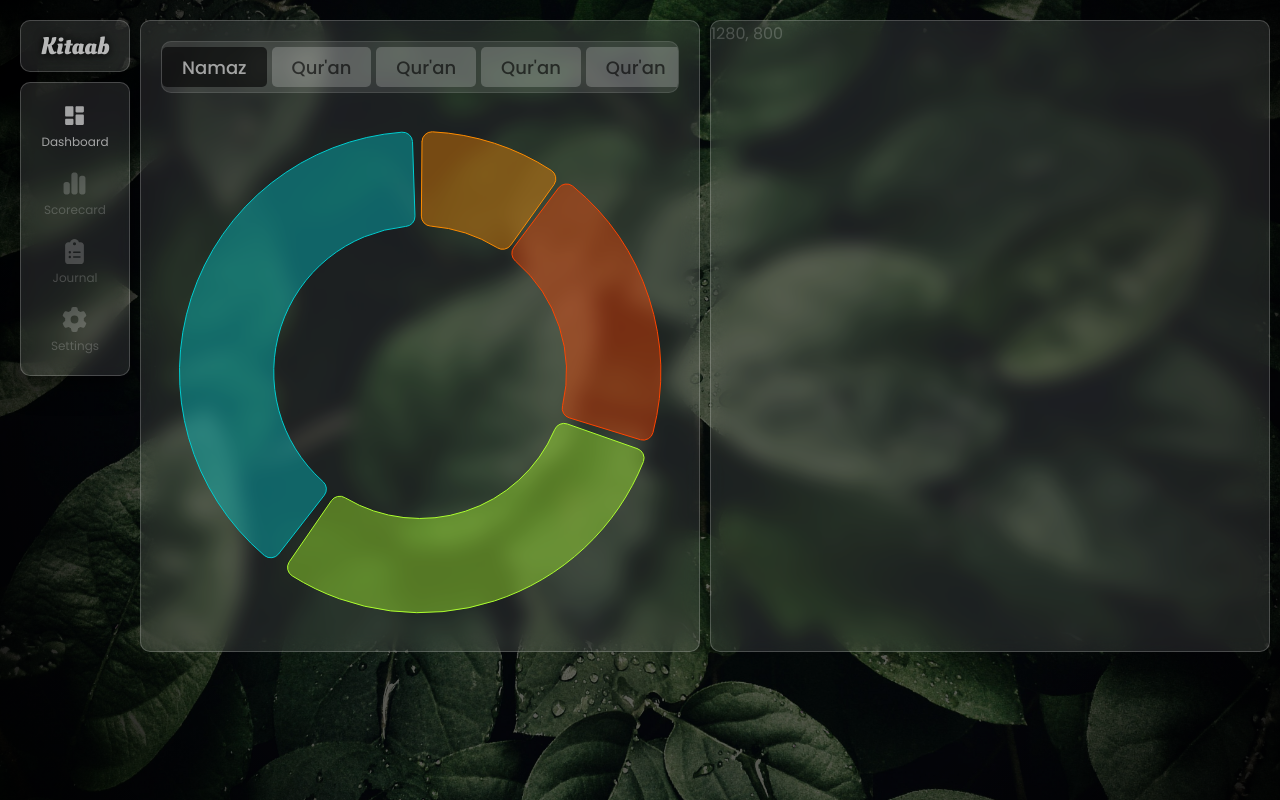
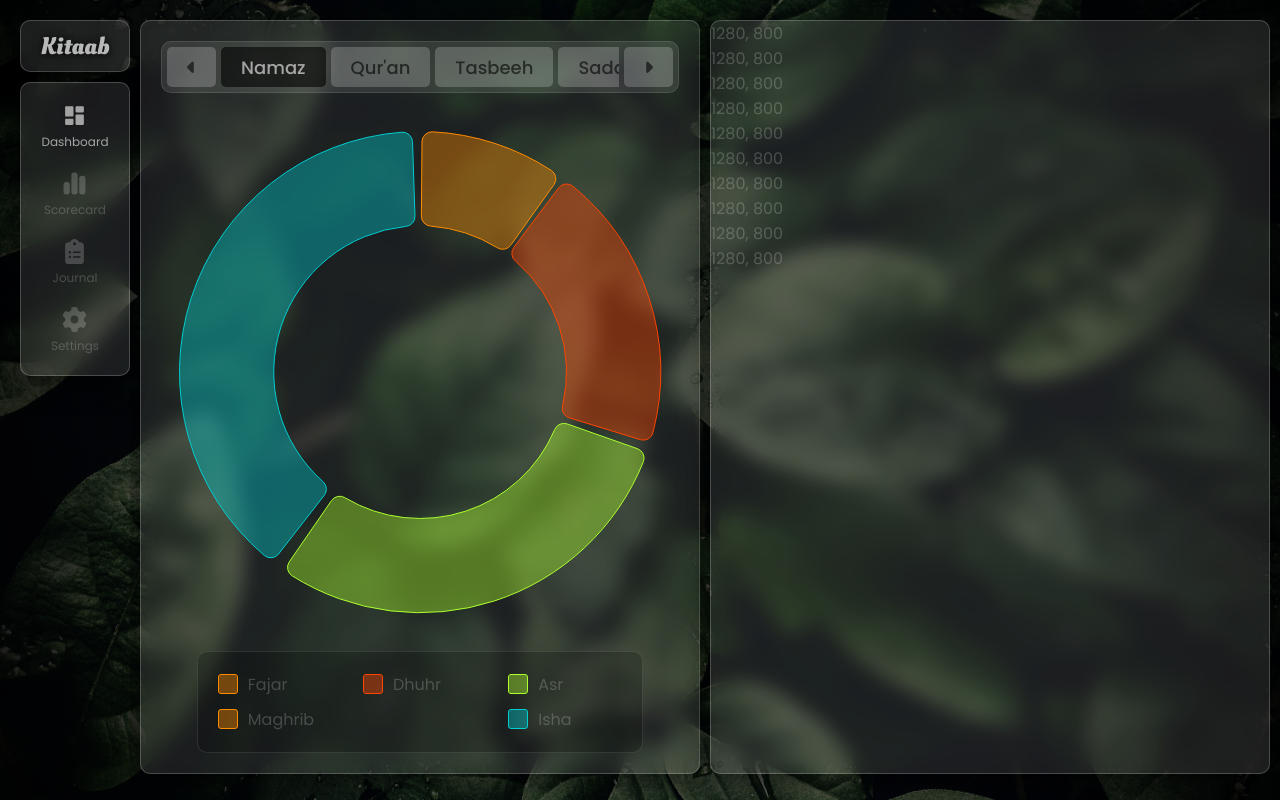
Before and after one commit to Hashir789/abc, a React (Vite) app: page /dashboard in a window 1280 px wide. Built offline with nearby package versions, Linux system fonts and the light colour scheme.

Commit message:
twenty-third commit

```diff
--- a/src/App.css
+++ b/src/App.css
@@ -11,7 +11,7 @@
 .layout-main {
     width: calc(100vw - 130px);
 }
-@media (max-width: 600px) {
+@media (orientation: portrait) {
     .layout-container {
         display: flex;
         flex-direction: column-reverse;
--- a/src/components/Card/Card.css
+++ b/src/components/Card/Card.css
@@ -7,9 +7,8 @@
     border: 1px solid rgba(255, 255, 255, 0.2);
     color: rgba(255, 255, 255, 0.2);
     text-align: left;
-    overflow: hidden;
 }
-@media (max-width: 600px) {
+@media (orientation: portrait) {
     .card {
       width: 100% !important;
     }
--- a/src/components/Charts/PieChart/PieChart.css
+++ b/src/components/Charts/PieChart/PieChart.css
@@ -1,6 +1,5 @@
 .chart {
     width: 100%;
-    height: 100%;
     display: flex;
     align-items: center;
     justify-content: center;
@@ -8,14 +7,12 @@
 .chart-container {
     width: 90%;
     aspect-ratio: 1 / 1;
+    position: relative;
+    margin-top: 5%;
+    margin-bottom: 5%;
 }
 .chart-container canvas {
     width: 100%;
     height: 100%;
     display: block;
 }
-@media (max-width: 600px) {
-    .chart-container {
-        width: 90%;
-    }
-}
--- a/src/components/Navbar/Navbar.css
+++ b/src/components/Navbar/Navbar.css
@@ -52,7 +52,7 @@
     flex-direction: column;
     align-items: center;
 }
-@media (max-width: 600px) {
+@media (orientation: portrait) {
     .navbar-list {
         display: flex;
         flex-direction: row;
--- a/src/components/Navbar/Navbar.tsx
+++ b/src/components/Navbar/Navbar.tsx
@@ -1,9 +1,9 @@
 import './Navbar.css';
 import Card from "../Card/Card";
+import { useRef, useEffect } from 'react';
 import { RiDashboardFill } from "react-icons/ri";
 import { Link, useLocation } from "react-router-dom";
 import { FaGear, FaClipboardList, FaChartSimple } from "react-icons/fa6";
-import { useRef, useEffect } from 'react';
 
 const navbarItems = [
   { icon: <RiDashboardFill size={25} className="navbar-icon" />, label: "Dashboard", navlink: "/dashboard" },
--- a/src/pages/Auth/components/Login.tsx
+++ b/src/pages/Auth/components/Login.tsx
@@ -5,7 +5,6 @@ import "react-toastify/dist/ReactToastify.css";
 import { Button } from "../../../components/Button/Button";
 import Separator from "../../../components/Separator/Separator";
 import InputField from "../../../components/Input/InputField/InputField";
-import { useNavigate } from "react-router-dom";
 
 interface LoginProps {
   form: FormikProps<{ email: string; password: string; }>;
@@ -15,10 +14,10 @@ interface LoginProps {
 }
 
 const Login: FC<LoginProps> = ({ form, handleChangeWithDebounce, setChangeSectionLogin, showToast }) => {
-  const navigate = useNavigate();
+
   return (
     <>
-      <h1 className="logo" onClick={()=>{ navigate('dashboard') }}>Kitaab</h1>
+      <h1 className="logo">Kitaab</h1>
       <form className="form" onSubmit={(e)=> {
         e.preventDefault();
         form.submitForm().then(() => {
--- a/src/pages/Dashboard/Dashboard.css
+++ b/src/pages/Dashboard/Dashboard.css
@@ -2,109 +2,141 @@
     width: 100%;
     height: 100vh;
     overflow-y: scroll;
-    padding: 20px;
-    padding-left: 10px;
-    padding-right: 10px;
+    overflow-x: hidden;
+    padding: 20px 10px;
+}
+.dashboard-container-content {
     display: flex;
     justify-content: space-between;
+    flex-direction: row;
     gap: 10px;
-    flex-direction: row;
 }
 .dashboard-column {
     width: calc((100vw - 160px) / 2);
-    height: calc(((100vw - 160px) / 2) + 72px);
-    overflow: hidden;
-}
-.chart-section-toolbar {
-    display: flex;
-    align-items: center;
-    justify-content: center;
-    margin: 20px 20px 0px 20px;
-}
-.chart-section-toolbar-left {
-    padding: 5px;
-    background: rgba(255, 255, 255, 0.1);
-    border-top-left-radius: 10px;
-    border-bottom-left-radius: 10px;
-    border-top: 1px solid rgba(255, 255, 255, 0.1);
-    border-bottom: 1px solid rgba(255, 255, 255, 0.1);
-    border-left: 1px solid rgba(255, 255, 255, 0.1);
-}
-.hide {
-    display: none;
-}
-.chart-section-toolbar-right {
-    padding: 5px;
-    background: rgba(255, 255, 255, 0.1);
-    border-top-right-radius: 10px;
-    border-bottom-right-radius: 10px;
-    border-top: 1px solid rgba(255, 255, 255, 0.1);
-    border-bottom: 1px solid rgba(255, 255, 255, 0.1);
-    border-right: 1px solid rgba(255, 255, 255, 0.1);
-}
-.chart-section-toolbar-middle {
-    display: flex;
-    gap: 5px;
-    background: rgba(255, 255, 255, 0.1);
-    padding: 5px 0px;
-    border-top: 1px solid rgba(255, 255, 255, 0.1);
-    border-bottom: 1px solid rgba(255, 255, 255, 0.1);
-    overflow-x: auto;
-    -webkit-overflow-scrolling: touch;
-    scrollbar-width: none;
-}
-.chart-section-toolbar-middle::-webkit-scrollbar {
-    display: none;
-}
-.chart-section-toolbar-middle.left {
-    border-left: 1px solid rgba(255, 255, 255, 0.1);
-    border-top-left-radius: 10px;
-    border-bottom-left-radius: 10px;
-    padding-left: 5px;
-}
-.chart-section-toolbar-middle.right {
-    border-right: 1px solid rgba(255, 255, 255, 0.1);
-    border-top-right-radius: 10px;
-    border-bottom-right-radius: 10px;
-    padding-right: 5px;
-}
-.chart-section-toolbar-middle.border {
-    border-radius: 10px;
-}
-.chart-section-toolbar-middle > * {
-    flex-shrink: 0;
 }
 .low-opacity {
     opacity: 0.5;
 }
-@media (max-width: 600px) {
+.legend-container {
+    display: flex;
+    flex-wrap: wrap;
+    justify-content: space-between;
+    gap: 10px;
+    margin: 0px 10% 20px 10%;
+    background: rgba(0, 0, 0, 0.2);
+    padding: 20px;
+    border-radius: 10px;
+    border: 1px solid rgba(255, 255, 255, 0.1);
+}
+.legend-item {
+    display: flex;
+    gap: 10px;
+    align-items: center;
+    justify-content: center;
+}
+.legend-color-box {
+    width: 20px;
+    height: 20px;
+    border: 1px solid;
+    border-radius: 3px;
+}
+.legend-label {
+    font-size: 16px;
+}
+.toolbar-wrapper {
+    margin: 20px 20px 0px 20px;
+    display: flex;
+}
+.toolbar-button-left, .toolbar-button-right {
+    padding: 5px;
+    background: rgba(255, 255, 255, 0.1);
+    border: 1px solid rgba(255, 255, 255, 0.1);
+    border-width: 1px 0px 1px 1px;
+    border-radius: 10px 0px 0px 10px;
+    cursor: pointer;
+}
+.toolbar-button-right {
+    border-width: 1px 1px 1px 0px;
+    border-radius: 0px 10px 10px 0px;
+}
+.toolbar-container {
+    width: 100%;
+    overflow: hidden;
+    display: flex;
+    align-items: center;
+    justify-content: center;
+    position: relative;
+}
+.toolbar-content {
+    display: flex;
+    gap: 5px;
+    padding: 5px;
+    background: rgba(255, 255, 255, 0.1);
+    border: 1px solid rgba(255, 255, 255, 0.1);
+    border-radius: 5px;
+    white-space: nowrap;
+    transition: left 0.5s;
+}
+.toolbar-content.absolute {
+    position: absolute;
+    padding: 5px 0px;
+    border-radius: 0px;
+    border-width: 1px 0px;
+}
+.scrollable-button-container {
+    display: none;
+}
+.scrollable-wrapper {
+    background: rgba(255, 255, 255, 0.1);
+    border: 1px solid rgba(255, 255, 255, 0.1);
+    border-radius: 10px;
+    padding: 5px;
+    width: fit-content;
+    overflow: hidden;
+    margin: 20px 20px 0px 20px;
+}
+.scrollable-content {
+    display: flex;
+    gap: 5px;
+    overflow-x: auto;
+    width: 100%;
+    border-radius: 5px;
+    scrollbar-width: none;
+    -ms-overflow-style: none;
+}
+.scrollable-content::-webkit-scrollbar {
+    display: none;
+}
+@media (orientation: portrait) {
     .dashboard-container {
         flex-direction: column;
         height: calc(100dvh - 130px);
         padding-left: 20px;
         padding-bottom: 0px;
     }
+    .button-container {
+        margin: 0px 20px 20px 20px;
+    }
+    .dashboard-container-content {
+        flex-direction: column;
+    }
     .dashboard-column {
         width: calc(100vw - 40px);
-        min-width: calc(100vw - 40px);
-        height: calc(100vw - 40px + 72px);
-        min-height: calc(100vw - 40px + 72px);
     }
-    .chart-section-toolbar-right  {
-        display: none;
-    }
-    .chart-section-toolbar-left  {
+    .chart-section-toolbar-right,
+    .chart-section-toolbar-left {
         display: none;
     }
     .chart-section-toolbar-middle {
         border-radius: 10px;
     }
+    .toolbar-wrapper {
+        display: none;
+    }
+    .scrollable-button-container {
+        display: flex;
+        align-items: center;
+        justify-content: center;
+        width: 100%;
+    }
 }
-
-div::-webkit-scrollbar {
-    display: none;
-}
-
-div {
-    scrollbar-width: none;
-}
--- a/src/pages/Dashboard/Dashboard.tsx
+++ b/src/pages/Dashboard/Dashboard.tsx
@@ -1,66 +1,158 @@
 import './Dashboard.css';
+import { useState, useEffect, useRef } from 'react';
 import Card from '../../components/Card/Card';
 import { Button } from '../../components/Button/Button';
 import PieChart from '../../components/Charts/PieChart/PieChart';
 
+const items = [
+  { label: "Fajar", secondaryColor: "rgba(255, 140, 0, 0.4)", primaryColor: "rgba(255, 140, 0, 1)" },
+  { label: "Dhuhr", secondaryColor: "rgba(255, 69, 0, 0.4)", primaryColor: "rgba(255, 69, 0, 1)" },
+  { label: "Asr", secondaryColor: "rgba(173, 255, 47, 0.4)", primaryColor: "rgba(173, 255, 47, 1)" },
+  { label: "Maghrib", secondaryColor: "rgba(255, 140, 0, 0.4)", primaryColor: "rgba(255, 140, 0, 1)" },
+  { label: "Isha", secondaryColor: "rgba(0, 206, 209, 0.4)", primaryColor: "rgba(0, 206, 209, 1)" },
+];
+
+const deeds = [
+  { label: "Namaz" },
+  { label: "Qur'an" },
+  { label: "Tasbeeh" },
+  { label: "Sadaqah" },
+  { label: "Roza" }
+];
+
 const Dashboard = () => {
+  const contentRef = useRef<HTMLDivElement>(null);
+  const containerRef = useRef<HTMLDivElement>(null);
 
+  const [activeScrollIndex, setActiveScrollIndex] = useState(0);
+  const [activeDeed, setActiveDeed] = useState(0);
+  const [overflow, setOverflow] = useState(0);
+  const [scrollLeft, setScrollLeft] = useState(0);
+  const [itemsWidth, setItemsWidth] = useState<number[]>([]);
+  const [deedsWidth, setDeedsWidth] = useState<number[]>([]);
+
+  const handleRight = () => {
+    if (activeScrollIndex >= deeds.length) return;
+
+    const offset = deedsWidth[activeScrollIndex] + 46 + (activeScrollIndex !== 0 && activeScrollIndex % 8 === 0 ? 5 : 0);
+    const newLeft = scrollLeft - offset;
+
+    if (-newLeft < overflow) {
+      setScrollLeft(newLeft);
+      setActiveScrollIndex(prev => prev + 1);
+    } else {
+      setScrollLeft(-overflow + 5);
+      setActiveScrollIndex(deeds.length);
+    }
+  };
+
+  const handleLeft = () => {
+    if (activeScrollIndex <= 0) return;
+
+    const offset = deedsWidth[activeScrollIndex - 1] + 46 + (activeScrollIndex - 1 !== 0 && (activeScrollIndex - 1) % 8 === 0 ? 5 : 0);
+    const newLeft = scrollLeft + offset;
+
+    if (-newLeft > 0) {
+      setScrollLeft(newLeft);
+      setActiveScrollIndex(prev => prev - 1);
+    } else {
+      setScrollLeft(0);
+      setActiveScrollIndex(0);
+    }
+  };
+
+  useEffect(() => {
+    const measureTextWidth = (label: string, ctx: CanvasRenderingContext2D): number => {
+      ctx.font = `400 18px Poppins`;
+      return Math.floor(ctx.measureText(label).width);
+    };
+
+    const getLabelWidths = (labels: string[]): number[] => {
+      const canvas = document.createElement('canvas');
+      const ctx = canvas.getContext('2d');
+      if (!ctx) return [];
+      return labels.map(label => measureTextWidth(label, ctx));
+    };
+
+    document.fonts.ready.then(() => {
+      setItemsWidth(getLabelWidths(items.map(i => i.label)));
+      setDeedsWidth(getLabelWidths(deeds.map(d => d.label)));
+    });
+
+    const checkOverflow = () => {
+      if (!containerRef.current || !contentRef.current) return;
+      const diff = contentRef.current.scrollWidth - containerRef.current.clientWidth;
+      setOverflow(diff > 0 ? diff : 0);
+    };
+
+    checkOverflow();
+    window.addEventListener('resize', checkOverflow);
+    return () => window.removeEventListener('resize', checkOverflow);
+  }, []);
 
   return (
     <div className="dashboard-container">
+      <div className="dashboard-container-content">
+
         <div className="dashboard-column">
-        <Card width="100%" height="100%">
-          {/* <div className='chart-section-toolbar'>
-            <div className={`chart-section-toolbar-left ${( toolbar === 1 || toolbar === 2 ) ? 'hide': ''}`}>
-              <div className='low-opacity' onClick={() => scrollToolbar('left')}>
-                <Button isCancel width='50px'><i className="fa-solid fa-caret-left"></i></Button>
+          <Card width="100%">
+            <div className="toolbar-wrapper">
+              <div className="toolbar-button-left" style={{ opacity: overflow ? 1 : 0 }} onClick={handleLeft}>
+                <Button isCancel><i className="fa-solid fa-caret-left"></i></Button>
+              </div>
+              <div className="toolbar-container" ref={containerRef}>
+                <div
+                  className={`toolbar-content ${overflow ? 'absolute' : ''}`}
+                  style={{ left: `${scrollLeft}px` }}
+                  ref={contentRef}
+                >
+                  {deeds.map((deed, index) => (
+                    <div key={index} onClick={() => setActiveDeed(index)}>
+                      <Button isCancel={index !== activeDeed}>{deed.label}</Button>
+                    </div>
+                  ))}
                 </div>
               </div>
-            <div className={`chart-section-toolbar-middle ${( toolbar === 1 || toolbar === 2 ) ? 'left': ''} ${( toolbar === 1 || toolbar === 3 ) ? 'right': ''} ${( toolbar === 1 ) ? 'border': ''}`} ref={containerRef}>
-              {deeds.map((deed, index) => {
-                return (
-                  <div key={index}>
-                    <Button isCancel={!deed.active}>{deed.label}</Button>
-                  </div>
-                );
-              })}
-            </div>
-            <div className={`chart-section-toolbar-right ${( toolbar === 1 || toolbar === 3 ) ? 'hide': ''}`}>
-              <div className='low-opacity' onClick={() => scrollToolbar('right')}>
-                <Button isCancel width='50px'><i className="fa-solid fa-caret-right"></i></Button>
+              <div className="toolbar-button-right" style={{ opacity: overflow ? 1 : 0 }} onClick={handleRight}>
+                <Button isCancel><i className="fa-solid fa-caret-right"></i></Button>
               </div>
             </div>
-          </div> */}
-          <div className='chart-section-toolbar'>
-            <div style={{ background: "rgba(255, 255, 255, 0.1)", padding: "5px 0px 5px 5px", borderTopLeftRadius: "10px", borderBottomLeftRadius: "10px", borderTop: "1px solid rgba(255, 255, 255, 0.1)", borderBottom: "1px solid rgba(255, 255, 255, 0.1)", borderLeft: "1px solid rgba(255, 255, 255, 0.1)", opacity: 0 }}>
-              <Button isCancel width="50px"><i className="fa-solid fa-caret-left"></i></Button>
+
+            <div className="scrollable-button-container">
+              <div className="scrollable-wrapper">
+                <div className="scrollable-content">
+                  {deeds.map((deed, index) => (
+                    <div key={index} onClick={() => setActiveDeed(index)}>
+                      <Button isCancel={index !== activeDeed}>{deed.label}</Button>
                     </div>
-            <div style={{ width: "100%", display: "flex", justifyContent: "center" }}>
-              <div style={{ display: "flex", gap: "5px", padding: "5px 0px", border: "1px solid rgba(255, 255, 255, 0.1)", background: "rgba(255, 255, 255, 0.1)", borderRadius: "10px", overflowX: "auto" }}>
-                <div style={{ flexShrink: 0 }}><Button>Namaz</Button></div>
-                <div style={{ flexShrink: 0 }}><Button isCancel>Qur'an</Button></div>
-                <div style={{ flexShrink: 0 }}><Button isCancel>Qur'an</Button></div>
-                <div style={{ flexShrink: 0 }}><Button isCancel>Qur'an</Button></div>
-                <div style={{ flexShrink: 0 }}><Button isCancel>Qur'an</Button></div>
-                <div style={{ flexShrink: 0 }}><Button isCancel>Qur'an</Button></div>
-                <div style={{ flexShrink: 0 }}><Button isCancel>Qur'an</Button></div>
-                <div style={{ flexShrink: 0 }}><Button isCancel>Qur'an</Button></div>
-                <div style={{ flexShrink: 0 }}><Button isCancel>Qur'an</Button></div>
+                  ))}
                 </div>
               </div>
-            <div style={{ background: "rgba(255, 255, 255, 0.1)", padding: "5px 5px 5px 0px", borderTopRightRadius: "10px", borderBottomRightRadius: "10px", borderTop: "1px solid rgba(255, 255, 255, 0.1)", borderBottom: "1px solid rgba(255, 255, 255, 0.1)", borderRight: "1px solid rgba(255, 255, 255, 0.1)", opacity: 0 }}>
-              <Button isCancel width="50px"><i className="fa-solid fa-caret-right"></i></Button>
+            </div>
+
+            <PieChart />
+
+            <div className="legend-container">
+              {items.map((item, index) => (
+                <div key={index} className="legend-item">
+                  <div className="legend-color-box" style={{ background: item.secondaryColor, borderColor: item.primaryColor }}></div>
+                  <div className="legend-label" style={{ width: `${Math.floor(Math.max(...itemsWidth)) + 10}px` }}>
+                    {item.label}
                   </div>
                 </div>
-          <div style={{ height: 'calc(100% - 72px)' }}>
-            <PieChart />
+              ))}
             </div>
           </Card>
         </div>
+
         <div className="dashboard-column">
           <Card width="100%" height="100%">
-          {window.innerWidth}, {window.innerHeight}
+            {Array.from({ length: 10 }).map((_, index) => (
+              <div key={index}>{window.innerWidth}, {window.innerHeight}</div>
+            ))}
           </Card>
+        </div>
+
       </div>
     </div>
   );
--- a/src/pages/Journal/Journal.css
+++ b/src/pages/Journal/Journal.css
@@ -10,7 +10,7 @@
     justify-content: center;
     height: calc(100vh - 40px) !important;
 }
-@media (max-width: 600px) {
+@media (orientation: portrait) {
     .margin {
         margin: 0px;
         padding-top: 20px;
--- a/src/pages/Scorecard/Scorecard.css
+++ b/src/pages/Scorecard/Scorecard.css
@@ -10,7 +10,7 @@
     justify-content: center;
     height: calc(100vh - 40px) !important;
 }
-@media (max-width: 600px) {
+@media (orientation: portrait) {
     .margin {
         margin: 0px;
         padding-top: 20px;
--- a/src/pages/Settings/Settings.css
+++ b/src/pages/Settings/Settings.css
@@ -10,7 +10,7 @@
     justify-content: center;
     height: calc(100vh - 40px) !important;
 }
-@media (max-width: 600px) {
+@media (orientation: portrait) {
     .margin {
         margin: 0px;
         padding-top: 20px;
```
Also changed, not shown: src/components/Charts/PieChart/PieChart.tsx (+4 -3 lines). Lines whose indentation alone changed are shown as unchanged.
